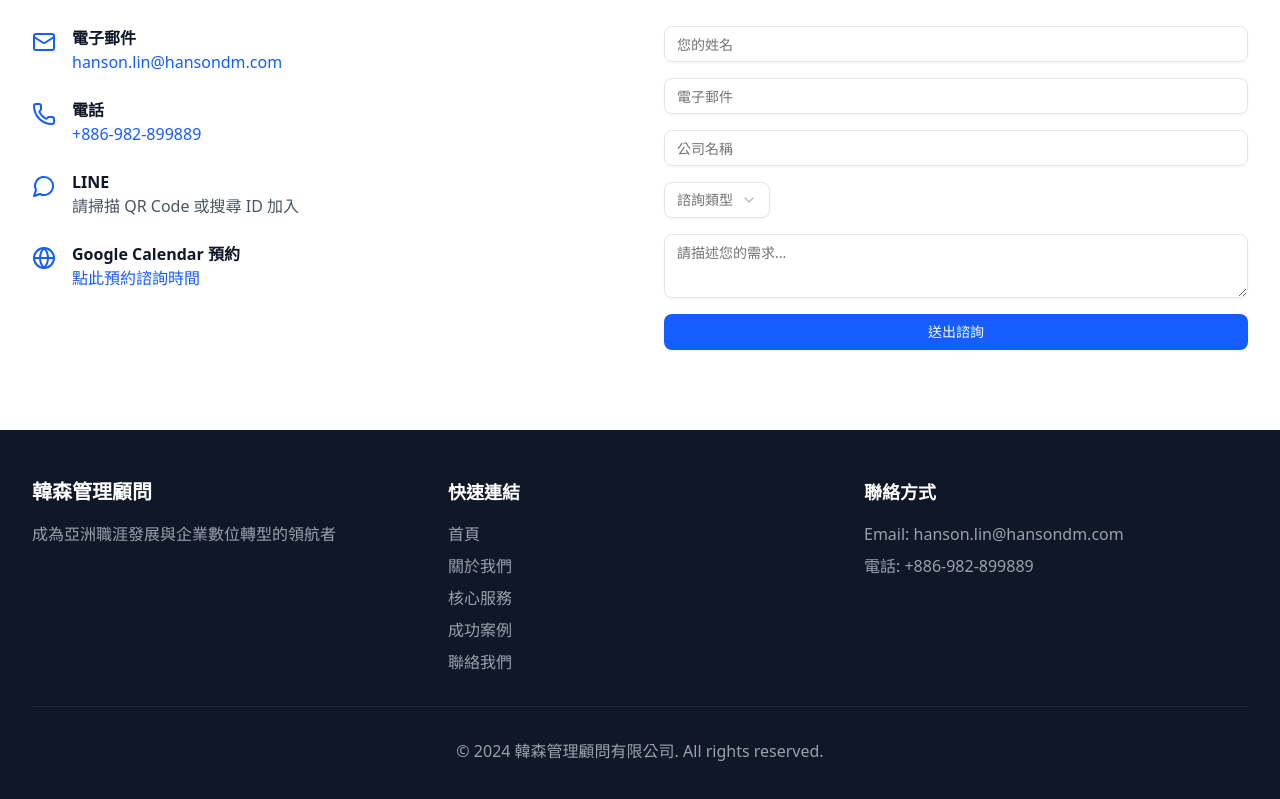
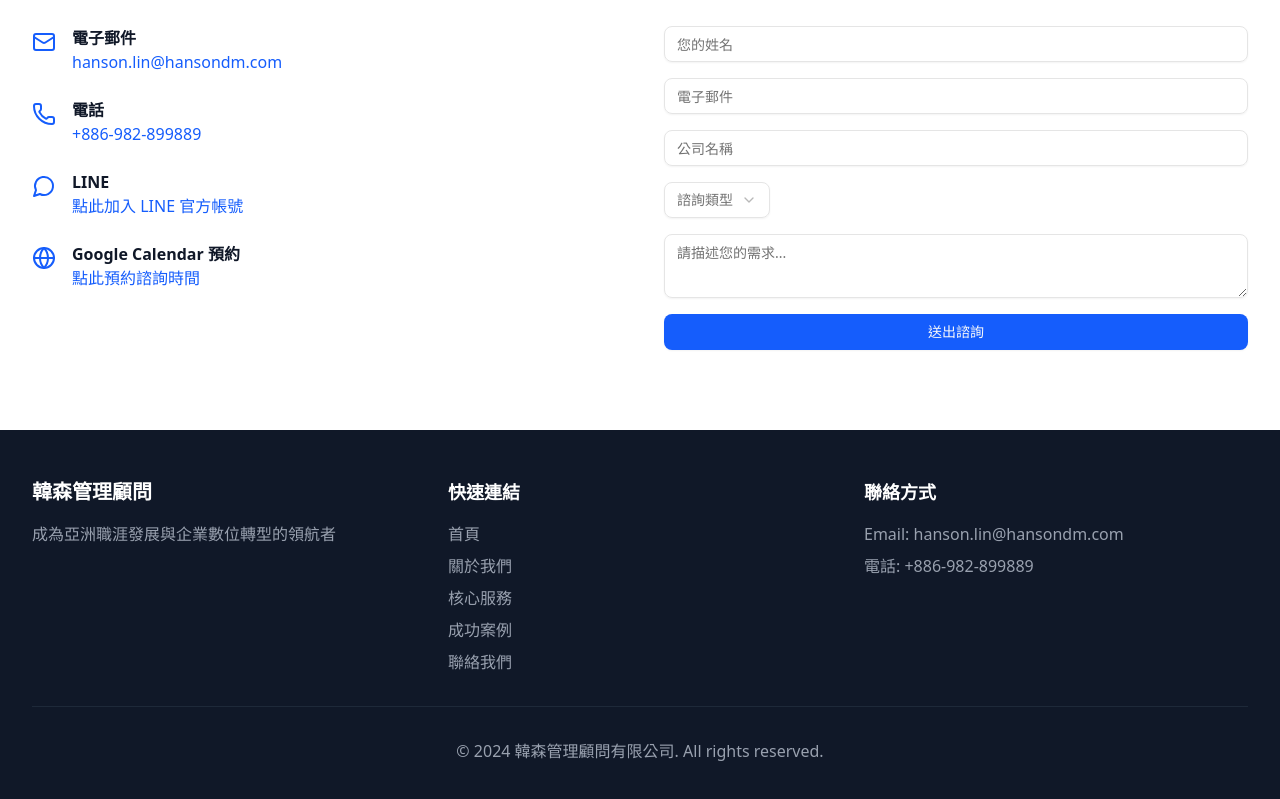
Before and after one commit to HansonDM/website, a React (Vite) app: page / in a window 1280 px wide. Shown: the part 4476-5275 px from the top of the page. Built offline with nearby package versions, Linux system fonts and the light colour scheme.

Commit message:
Update: Add LINE and Google Calendar links in contact section

```diff
--- a/src/App.jsx
+++ b/src/App.jsx
@@ -566,14 +566,16 @@
                   <MessageCircle className="w-6 h-6 text-blue-600 mr-4 mt-1" />
                   <div>
                     <p className="font-semibold text-gray-900">LINE</p>
-                    <p className="text-gray-600">請掃描 QR Code 或搜尋 ID 加入</p>
+                    <a href="https://lin.ee/X8h0cv5" target="_blank" rel="noopener noreferrer" className="text-blue-600 hover:underline">
+                      點此加入 LINE 官方帳號
+                    </a>
                   </div>
                 </div>
                 <div className="flex items-start">
                   <Globe className="w-6 h-6 text-blue-600 mr-4 mt-1" />
                   <div>
                     <p className="font-semibold text-gray-900">Google Calendar 預約</p>
-                    <a href="#" className="text-blue-600 hover:underline">
+                    <a href="https://calendar.app.google/gsmSP4Yu1vvqYxub8" target="_blank" rel="noopener noreferrer" className="text-blue-600 hover:underline">
                       點此預約諮詢時間
                     </a>
                   </div>
```
Also changed, not shown: 5 other files (tests, documents, lock files or other folders).
